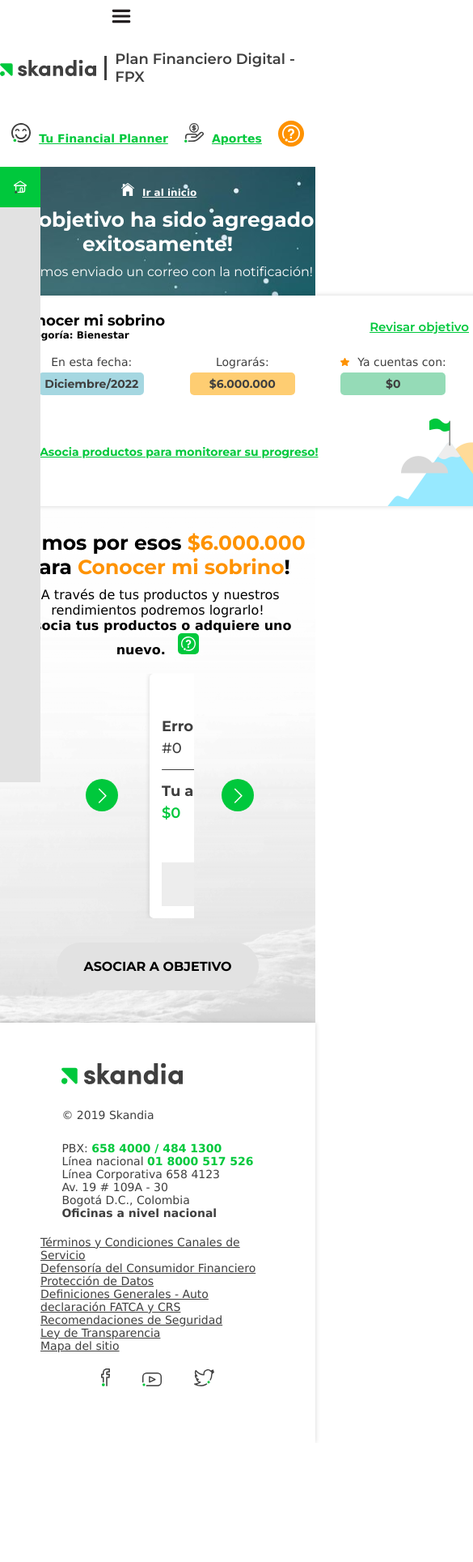
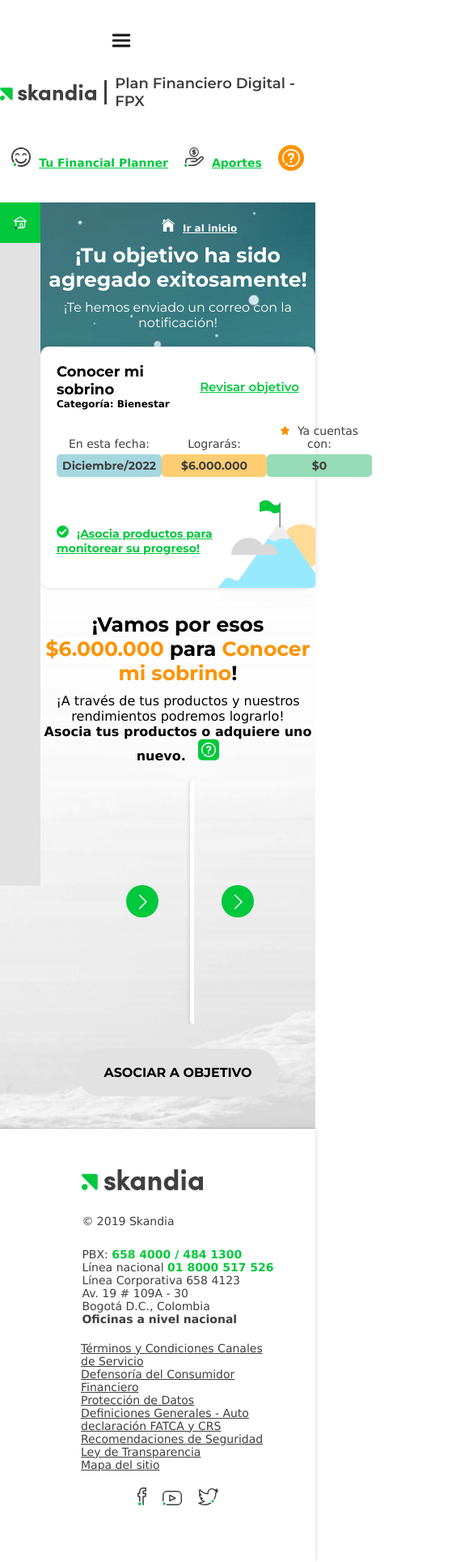
Before and after one commit to sebasc99/Prueba-Skandia, an Angular app: page / in a window 390 px wide. Shown: the whole page at 81% size, 585 px wide, since content can reach past the window. Before the commit the page ends 1782 px from the top, so only its background shows below. Built offline with nearby package versions, Linux system fonts and the light colour scheme; no server answers.

Commit message:
Ajustando responsividad

```diff
--- a/src/app/app.component.scss
+++ b/src/app/app.component.scss
@@ -1,8 +1,8 @@
 .container {
-    width: 100%;
+    width: calc(100% - 50px);
     background: url('../assets/ico/background-light.png') center;
     background-size: cover;
-    padding: 20px 0px;
+    padding: 110px 0px 20px 50px;
 }
 
 .img-right {
@@ -58,7 +58,7 @@
     box-shadow: 0px 0px 6px #00000029;
     border-radius: 10px;
     margin: 0 auto;
-    width: 600px;
+    max-width: 600px;
 }
 
 .container-secondary {
@@ -309,3 +309,9 @@
     font-family: "Verdana";
     font-weight: 400;
 }
+
+@media (max-width: 900px) {
+    .container {
+        padding-top: 270px;
+    }
+}
--- a/src/app/components/drawer/drawer.component.scss
+++ b/src/app/components/drawer/drawer.component.scss
@@ -3,7 +3,9 @@
     position: absolute;
     width: 230px;
     background-color: #E2E2E2;
-    height: 90%;
+    height: 100%;
+    position: fixed;
+    margin-top: 90px;
 }
 
 .item {
@@ -29,3 +31,9 @@
     background-color: transparent;
     padding: 0px 20px;
 }
+
+@media (max-width: 900px) {
+    .drawer {
+        margin-top: 250px;
+    }
+}
--- a/src/app/components/footer/footer.component.html
+++ b/src/app/components/footer/footer.component.html
@@ -1,5 +1,5 @@
 <footer>
-    <div class="container-main">
+    <div class="container-footer">
         <div class="info">
             <img class="logo" src="assets/ico/logo.svg" alt="">
             <span class="copy">© 2019 Skandia</span>
@@ -20,8 +20,8 @@
             <a href="">Mapa del sitio</a>
         </div>
         <div class="social">
-            <img src="assets/ico/facebook.svg" alt="">
-            <img src="assets/ico/youtube.svg" alt="">
+            <img class="icon" src="assets/ico/facebook.svg" alt="">
+            <img class="icon" src="assets/ico/youtube.svg" alt="">
             <img src="assets/ico/twitter.svg" alt="">
         </div>
     </div>
--- a/src/app/components/footer/footer.component.scss
+++ b/src/app/components/footer/footer.component.scss
@@ -1,10 +1,11 @@
 footer {
+    width: calc(100% - 150px);
     background-color: #FFFFFF;
     box-shadow: 0px 0px 6px #00000029;
-    padding: 50px;
+    padding: 50px 50px 50px 100px;
 }
 
-.container-main {
+.container-footer {
     display: flex;
     justify-content: space-around;
     align-items: flex-end;
@@ -54,8 +55,8 @@
     align-items: flex-end;
 }
 
-.social img {
-    padding: 0px 20px;
+.social .icon {
+    padding: 0px 20px 0px 0px;
 }
 
 img {
@@ -75,7 +76,7 @@
 }
 
 @media (max-width: 1000px) {
-    .container-main {
+    .container-footer {
         flex-direction: column;
         align-items: center;
     }
--- a/src/app/components/navbar/navbar.component.scss
+++ b/src/app/components/navbar/navbar.component.scss
@@ -91,6 +91,11 @@
 }
 
 .main {
+    z-index: 999;
+    height: 90px;
+    position: fixed;
+    background-color: #FFFFFF;
+    width: 100%;
     display: flex;
     align-items: center;
     justify-content: space-between;
@@ -116,8 +121,11 @@
     margin-left: 10px;
 }
 
-@media (max-width: 700px) {
+@media (max-width: 900px) {
     .main {
+        padding-top: 30px;
+        padding-bottom: 20px;
+        height: 200px;
         flex-direction: column;
         align-items: center;
     }
--- a/src/app/components/sidebar/sidebar.component.html
+++ b/src/app/components/sidebar/sidebar.component.html
@@ -1,4 +1,4 @@
-<div class="drawer">
+<div class="sidebar">
     <div class="item selected" (click)="emitValue()">
         <img class="img selected-icon" src="assets/ico/home-light.svg">
     </div>
--- a/src/app/components/sidebar/sidebar.component.scss
+++ b/src/app/components/sidebar/sidebar.component.scss
@@ -1,9 +1,11 @@
-.drawer {
-    z-index: 1;
+.sidebar {
+    z-index: 99;
     position: absolute;
     width: 50px;
     background-color: #E2E2E2;
-    height: 90%;
+    height: 100%;
+    position: fixed;
+    margin-top: 90px;
 }
 
 .item {
@@ -21,3 +23,9 @@
     cursor: pointer;
     background-color: transparent;
 }
+
+@media (max-width: 900px) {
+    .sidebar {
+        margin-top: 250px;
+    }
+}
```
